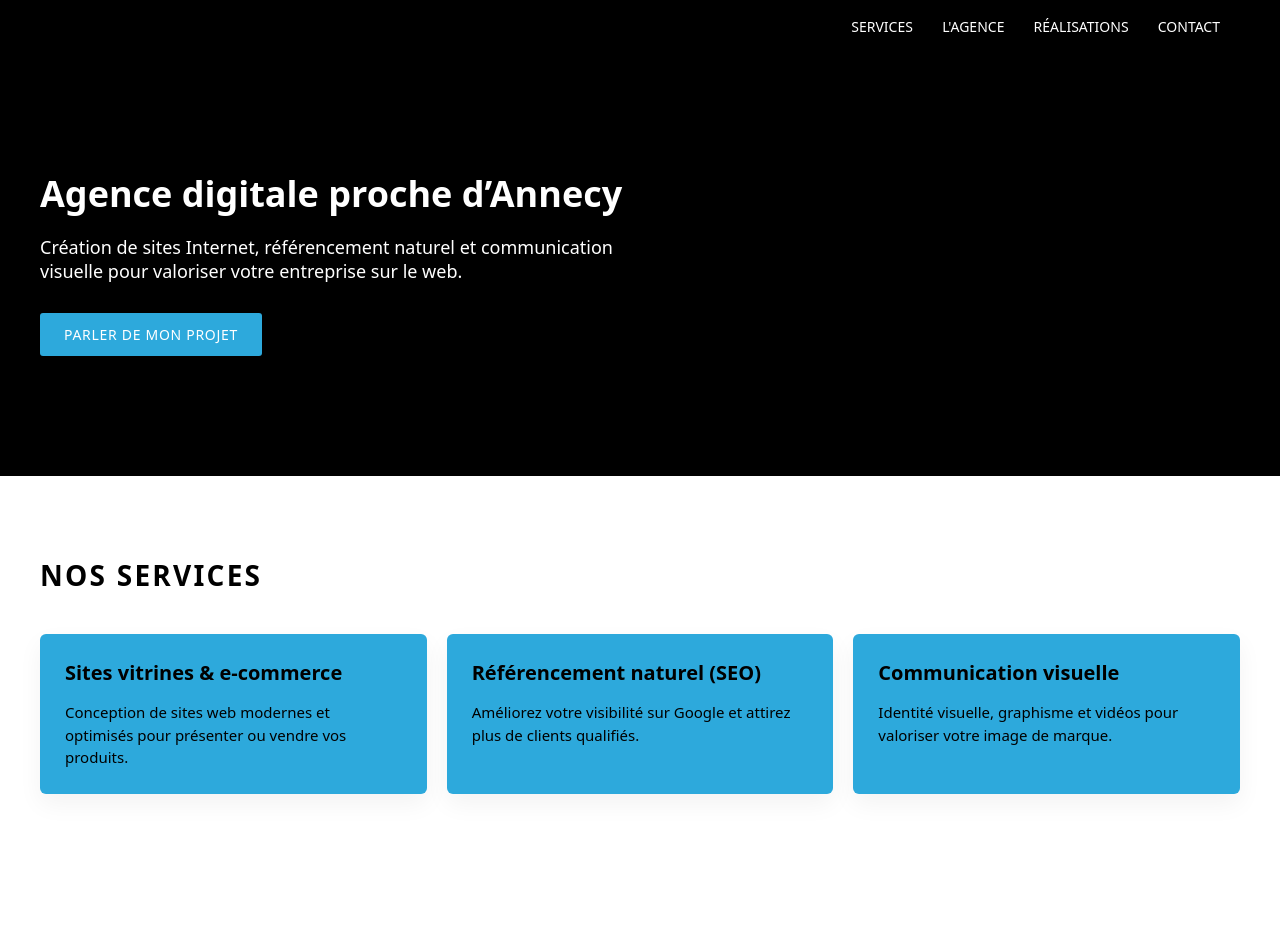
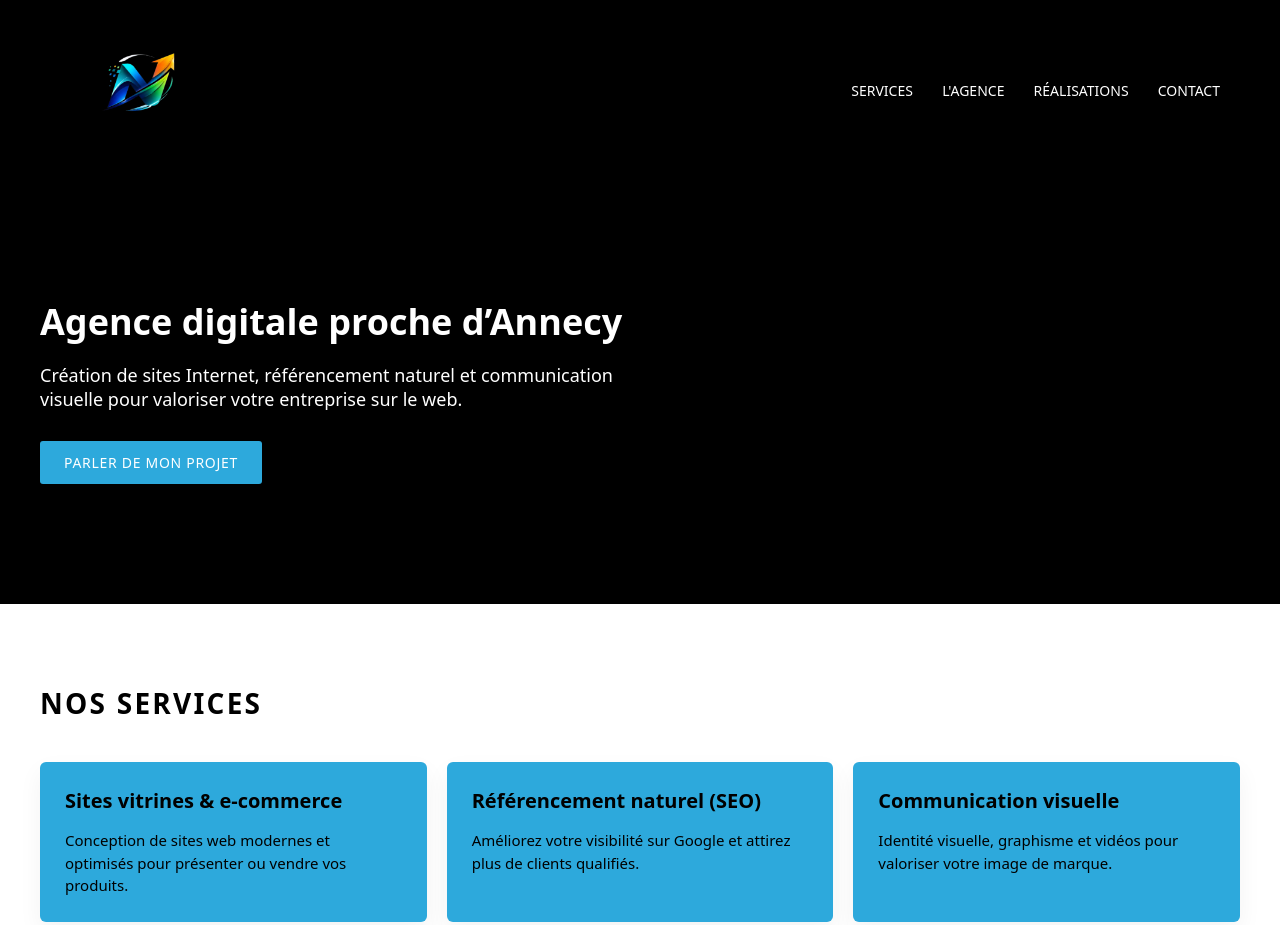
Before and after one commit to BySowi/Portfolio, a plain HTML site: page index.html in a window 1280 px wide. Shown: the top 925 px of the page. Drawn offline with Linux system fonts and the light colour scheme.

Commit message:
Update index.html

```diff
--- a/index.html
+++ b/index.html
@@ -11,7 +11,7 @@
     <header class="header">
   <div class="container">
     <a href="#" class="logo">
-
+      <img src="result_NexaWeb_logo-removebg-preview.png" alt="logo">
     </a>
 
     <nav class="nav">
```
